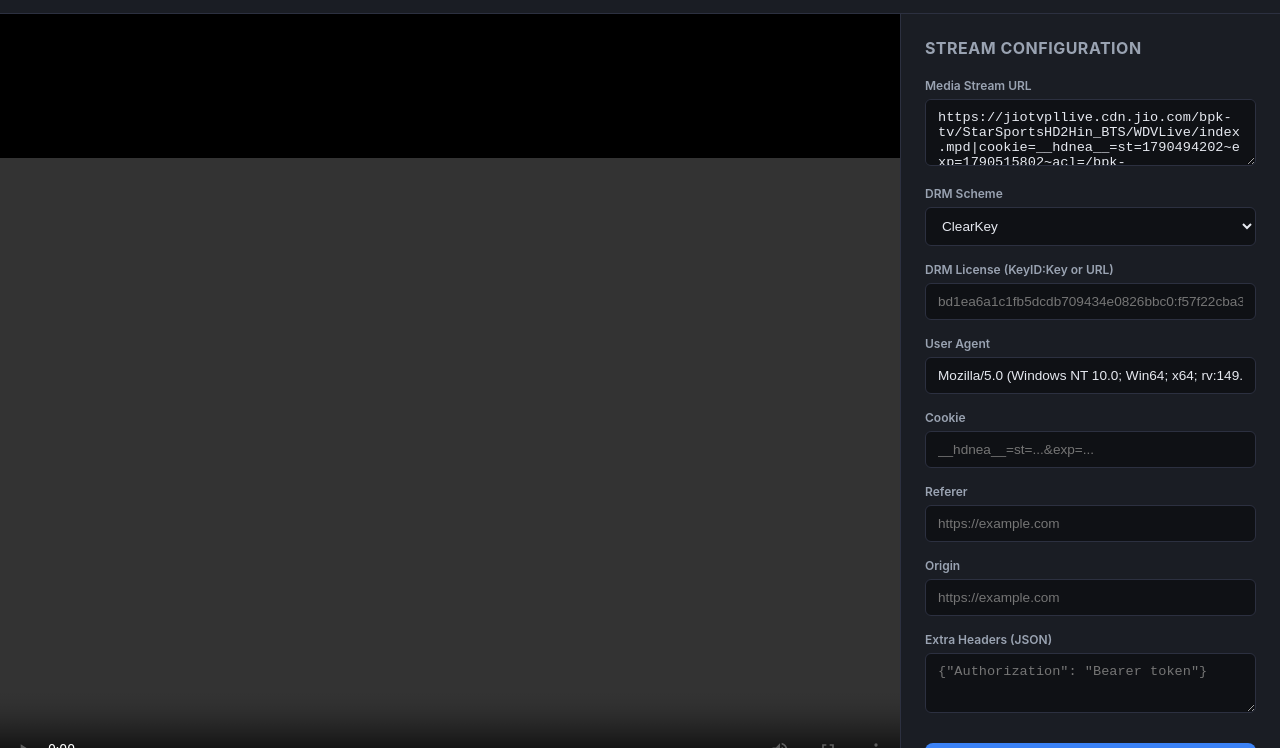
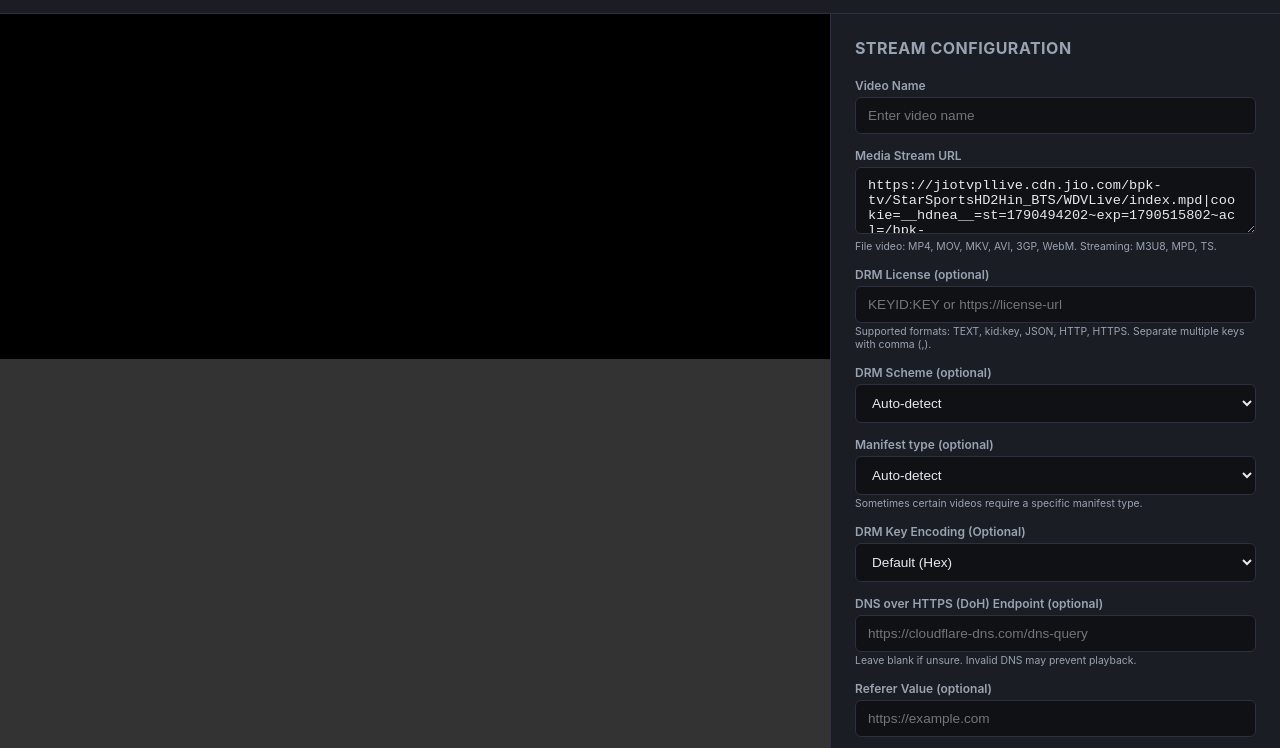
Before and after one commit to Rahuldir/newww-baby, a website: page index.html in a window 1280 px wide. Shown: the part 43-791 px from the top of the page. Drawn offline with nearby package versions, Linux system fonts and the light colour scheme; no server answers.

Commit message:
Update index.html

```diff
--- a/index.html
+++ b/index.html
@@ -5,9 +5,7 @@
     <meta name="viewport" content="width=device-width, initial-scale=1.0">
     <title>Web IPTV & DRM Player</title>
 
-    <!-- Shaka Player for DASH + DRM -->
     <script src="https://cdnjs.cloudflare.com/ajax/libs/shaka-player/4.3.6/shaka-player.compiled.js"></script>
-    <!-- hls.js for HLS -->
     <script src="https://cdnjs.cloudflare.com/ajax/libs/hls.js/1.5.15/hls.min.js"></script>
 
     <style>
@@ -22,60 +20,31 @@
             background: var(--bg); color: var(--fg); min-height: 100vh;
             display: flex; flex-direction: column;
         }
-
-        /* Header */
         header {
             background: var(--bg2); padding: 16px 24px; border-bottom: 1px solid var(--border);
             display: flex; align-items: center; justify-content: space-between;
         }
         header h1 { font-size: 1.2rem; font-weight: 700; }
-
-        /* Main Layout */
-        .container {
-            display: grid; grid-template-columns: 1fr 380px;
-            flex: 1; overflow: hidden;
-        }
-
-        /* Video Area */
-        .video-area {
-            background: #000; display: flex; flex-direction: column;
-            align-items: center; justify-content: center; position: relative;
-        }
+        .container { display: grid; grid-template-columns: 1fr 450px; flex: 1; overflow: hidden; }
+        .video-area { background: #000; display: flex; flex-direction: column; align-items: center; justify-content: center; position: relative; }
         video { width: 100%; height: 100%; max-height: 80vh; background: #000; }
-        .status {
-            position: absolute; bottom: 20px; left: 20px; right: 20px;
-            background: rgba(0,0,0,0.8); padding: 12px 20px; border-radius: 8px;
-            font-size: 0.9rem; text-align: center; display: none;
-        }
+        .status { position: absolute; bottom: 20px; left: 20px; right: 20px; background: rgba(0,0,0,0.8); padding: 12px 20px; border-radius: 8px; font-size: 0.9rem; text-align: center; display: none; }
         .status.error { color: #fca5a5; display: block; }
         .status.info { color: #93c5fd; display: block; }
 
-        /* Sidebar Form */
-        .sidebar {
-            background: var(--bg2); border-left: 1px solid var(--border);
-            padding: 24px; overflow-y: auto;
-        }
+        .sidebar { background: var(--bg2); border-left: 1px solid var(--border); padding: 24px; overflow-y: auto; }
         .sidebar h2 { font-size: 1rem; margin-bottom: 20px; color: var(--fg2); text-transform: uppercase; letter-spacing: 0.5px; }
 
-        .field { margin-bottom: 16px; }
-        .field label { display: block; font-size: 0.75rem; color: var(--fg2); margin-bottom: 6px; font-weight: 600; }
-        .field input, .field select, .field textarea {
-            width: 100%; padding: 10px 12px; background: var(--bg);
-            border: 1px solid var(--border); border-radius: 6px;
-            color: var(--fg); font-size: 0.85rem; outline: none;
-        }
+        .field { margin-bottom: 14px; }
+        .field label { display: block; font-size: 0.75rem; color: var(--fg2); margin-bottom: 4px; font-weight: 600; }
+        .field input, .field select, .field textarea { width: 100%; padding: 10px 12px; background: var(--bg); border: 1px solid var(--border); border-radius: 6px; color: var(--fg); font-size: 0.85rem; outline: none; }
         .field input:focus, .field select:focus, .field textarea:focus { border-color: var(--accent); }
-        .field textarea { resize: vertical; min-height: 60px; }
-        .field small { display: block; font-size: 0.7rem; color: var(--fg2); margin-top: 4px; }
-
+        .field textarea { resize: vertical; min-height: 50px; }
+        .field small { display: block; font-size: 0.65rem; color: var(--fg2); margin-top: 2px; }
         .row { display: flex; gap: 10px; }
         .row .field { flex: 1; }
 
-        button {
-            width: 100%; padding: 14px; background: var(--accent); color: #fff;
-            border: none; border-radius: 8px; font-size: 1rem; font-weight: 700;
-            cursor: pointer; margin-top: 10px; transition: 0.2s;
-        }
+        button { width: 100%; padding: 14px; background: var(--accent); color: #fff; border: none; border-radius: 8px; font-size: 1rem; font-weight: 700; cursor: pointer; margin-top: 10px; transition: 0.2s; }
         button:hover { background: #2563eb; }
         button:disabled { opacity: 0.5; cursor: not-allowed; }
 
@@ -86,13 +55,9 @@
         .playlist-input button { width: auto; margin: 0; padding: 10px 16px; font-size: 0.8rem; }
 
         #channelList { margin-top: 15px; max-height: 200px; overflow-y: auto; }
-        .channel-item {
-            padding: 10px; border-bottom: 1px solid var(--border);
-            cursor: pointer; font-size: 0.85rem; transition: 0.2s;
-        }
+        .channel-item { padding: 10px; border-bottom: 1px solid var(--border); cursor: pointer; font-size: 0.85rem; transition: 0.2s; }
         .channel-item:hover { background: var(--bg3); }
         .channel-item.active { background: var(--bg3); border-left: 3px solid var(--accent); }
-
     </style>
 </head>
 <body>
@@ -103,24 +68,35 @@
 </header>
 
 <div class="container">
-    <!-- Video Area -->
     <div class="video-area">
         <video id="video" controls autoplay></video>
         <div id="status" class="status"></div>
     </div>
 
-    <!-- Sidebar Form -->
     <div class="sidebar">
         <h2>Stream Configuration</h2>
 
         <div class="field">
-            <label>Media Stream URL</label>
-            <textarea id="streamUrl" rows="3" placeholder="https://jiotvpllive.cdn.jio.com/.../index.mpd|cookie=...&drmScheme=clearkey&drmLicense=KEY:KEY"></textarea>
+            <label>Video Name</label>
+            <input id="videoName" placeholder="Enter video name">
         </div>
 
         <div class="field">
-            <label>DRM Scheme</label>
+            <label>Media Stream URL</label>
+            <textarea id="streamUrl" rows="3" placeholder="https://.../index.mpd|cookie=...&drmScheme=clearkey&drmLicense=KEY:KEY"></textarea>
+            <small>File video: MP4, MOV, MKV, AVI, 3GP, WebM. Streaming: M3U8, MPD, TS.</small>
+        </div>
+
+        <div class="field">
+            <label>DRM License (optional)</label>
+            <input id="drmLicense" placeholder="KEYID:KEY or https://license-url">
+            <small>Supported formats: TEXT, kid:key, JSON, HTTP, HTTPS. Separate multiple keys with comma (,).</small>
+        </div>
+
+        <div class="field">
+            <label>DRM Scheme (optional)</label>
             <select id="drmScheme">
+                <option value="">Auto-detect</option>
                 <option value="clearkey">ClearKey</option>
                 <option value="widevine">Widevine</option>
                 <option value="playready">PlayReady</option>
@@ -128,8 +104,33 @@
         </div>
 
         <div class="field">
-            <label>DRM License (KeyID:Key or URL)</label>
-            <input id="drmLicense" placeholder="bd1ea6a1c1fb5dcdb709434e0826bbc0:f57f22cba32739ce7beb1fab3f3d060b">
+            <label>Manifest type (optional)</label>
+            <select id="manifestType">
+                <option value="">Auto-detect</option>
+                <option value="dash">DASH</option>
+                <option value="hls">HLS</option>
+                <option value="ss">SmoothStreaming</option>
+            </select>
+            <small>Sometimes certain videos require a specific manifest type.</small>
+        </div>
+
+        <div class="field">
+            <label>DRM Key Encoding (Optional)</label>
+            <select id="drmKeyEncoding">
+                <option value="default">Default (Hex)</option>
+                <option value="base64">Base64</option>
+            </select>
+        </div>
+
+        <div class="field">
+            <label>DNS over HTTPS (DoH) Endpoint (optional)</label>
+            <input id="dohEndpoint" placeholder="https://cloudflare-dns.com/dns-query">
+            <small>Leave blank if unsure. Invalid DNS may prevent playback.</small>
+        </div>
+
+        <div class="field">
+            <label>Referer Value (optional)</label>
+            <input id="referer" placeholder="https://example.com">
         </div>
 
         <div class="field">
@@ -138,23 +139,24 @@
         </div>
 
         <div class="field">
-            <label>Cookie</label>
-            <input id="cookie" placeholder="__hdnea__=st=...&exp=...">
-        </div>
-
-        <div class="field">
-            <label>Referer</label>
-            <input id="referer" placeholder="https://example.com">
-        </div>
-
-        <div class="field">
-            <label>Origin</label>
+            <label>Origin Value (optional)</label>
             <input id="origin" placeholder="https://example.com">
         </div>
 
         <div class="field">
-            <label>Extra Headers (JSON)</label>
-            <textarea id="extraHeaders" rows="2" placeholder='{"Authorization": "Bearer token"}'></textarea>
+            <label>Authorization (optional)</label>
+            <input id="authorization" placeholder="Bearer <access_token>">
+        </div>
+
+        <div class="field">
+            <label>Cookie Value (optional)</label>
+            <input id="cookie" placeholder="name=user;app=max;id=value">
+        </div>
+
+        <div class="field">
+            <label>Extra Header (optional)</label>
+            <textarea id="extraHeaders" rows="2" placeholder='{"userId":"react-jw-player","sessionId":"123456789"}'></textarea>
+            <small>Must be in JSON format.</small>
         </div>
 
         <button id="playBtn">▶ PLAY STREAM</button>
@@ -171,7 +173,6 @@
 </div>
 
 <script>
-    // ── DOM Elements ──
     const $ = (id) => document.getElementById(id);
     const video = $('video');
     const statusEl = $('status');
@@ -179,9 +180,8 @@
 
     let shakaPlayer = null;
     let hlsInstance = null;
-    let currentStreamId = null;
 
-    // ── Check Proxy Status ──
+    // Check Proxy Status
     fetch('http://localhost:3000/register', {
         method: 'POST',
         headers: { 'Content-Type': 'application/json' },
@@ -194,13 +194,12 @@
         proxyStatus.style.color = '#ef4444';
     });
 
-    // ── Status Helper ──
     function showStatus(msg, type = 'info') {
         statusEl.textContent = msg;
         statusEl.className = `status ${type}`;
     }
 
-    // ── Parse Piped URL Options ──
+    // Parse Piped URL Options
     function parseStreamUrl(rawUrl) {
         const result = { url: rawUrl, headers: {}, drmScheme: '', drmLicense: '' };
         const pipeIndex = rawUrl.indexOf('|');
@@ -209,7 +208,6 @@
         result.url = rawUrl.slice(0, pipeIndex).trim();
         const optionsStr = rawUrl.slice(pipeIndex + 1);
 
-        // Extract known keys
         const keys = ['cookie', 'user', 'drmScheme', 'drmLicense', 'referer', 'origin'];
         let remaining = optionsStr;
 
@@ -224,16 +222,24 @@
                 else if (key === 'origin') result.headers['Origin'] = value;
                 else if (key === 'drmScheme') result.drmScheme = value.toLowerCase();
                 else if (key === 'drmLicense') result.drmLicense = value;
-
-                // Remove matched part to avoid re-matching
                 remaining = remaining.replace(match[0], '');
             }
         });
-
         return result;
     }
 
-    // ── Main Play Function ──
+    // Base64 to Hex Converter for DRM Key Encoding
+    function base64ToHex(base64) {
+        try {
+            const binary = atob(base64);
+            let hex = '';
+            for (let i = 0; i < binary.length; i++) {
+                hex += binary.charCodeAt(i).toString(16).padStart(2, '0');
+            }
+            return hex;
+        } catch (e) { return base64; }
+    }
+
     async function playStream() {
         const rawUrl = $('streamUrl').value.trim();
         if (!rawUrl) return showStatus('Please enter a stream URL', 'error');
@@ -241,28 +247,31 @@
         showStatus('Parsing URL...', 'info');
         const parsed = parseStreamUrl(rawUrl);
 
-        // Override with manual form inputs if provided
+        // Build headers from form
         const formHeaders = {};
         if ($('cookie').value.trim()) formHeaders['Cookie'] = $('cookie').value.trim();
         if ($('userAgent').value.trim()) formHeaders['User-Agent'] = $('userAgent').value.trim();
         if ($('referer').value.trim()) formHeaders['Referer'] = $('referer').value.trim();
         if ($('origin').value.trim()) formHeaders['Origin'] = $('origin').value.trim();
+        if ($('authorization').value.trim()) formHeaders['Authorization'] = $('authorization').value.trim();
 
         const extraHeadersStr = $('extraHeaders').value.trim();
         if (extraHeadersStr) {
-            try {
-                Object.assign(formHeaders, JSON.parse(extraHeadersStr));
-            } catch (e) {
-                return showStatus('Invalid JSON in Extra Headers', 'error');
-            }
+            try { Object.assign(formHeaders, JSON.parse(extraHeadersStr)); }
+            catch (e) { return showStatus('Invalid JSON in Extra Headers', 'error'); }
         }
 
-        // Merge parsed and form headers (form takes precedence)
         const finalHeaders = { ...parsed.headers, ...formHeaders };
+        const finalDrmScheme = $('drmScheme').value || parsed.drmScheme;
+        const finalManifestType = $('manifestType').value;
+        const finalDoh = $('dohEndpoint').value.trim();
 
-        // Get DRM info (form overrides URL)
-        const finalDrmScheme = $('drmScheme').value || parsed.drmScheme;
-        const finalDrmLicense = $('drmLicense').value.trim() || parsed.drmLicense;
+        // Handle DRM Key Encoding
+        let finalDrmLicense = $('drmLicense').value.trim() || parsed.drmLicense;
+        if ($('drmKeyEncoding').value === 'base64' && finalDrmLicense.includes(':')) {
+            const [kid, key] = finalDrmLicense.split(':');
+            finalDrmLicense = `${base64ToHex(kid.trim())}:${base64ToHex(key.trim())}`;
+        }
 
         // Register stream with proxy
         showStatus('Registering with proxy...', 'info');
@@ -271,49 +280,38 @@
             const regRes = await fetch('http://localhost:3000/register', {
                 method: 'POST',
                 headers: { 'Content-Type': 'application/json' },
-                body: JSON.stringify({ url: parsed.url, headers: finalHeaders })
+                body: JSON.stringify({ url: parsed.url, headers: finalHeaders, dohEndpoint: finalDoh })
             });
             const data = await regRes.json();
             streamId = data.streamId;
-            currentStreamId = streamId;
         } catch (err) {
             return showStatus('Proxy server is not running. Please run "node proxy-server.js"', 'error');
         }
 
-        // Build proxied URL
         const proxiedUrl = `http://localhost:3000/proxy?streamId=${streamId}&url=${encodeURIComponent(parsed.url)}`;
-
         showStatus('Loading manifest...', 'info');
 
-        // Destroy previous players
         if (shakaPlayer) { shakaPlayer.destroy(); shakaPlayer = null; }
         if (hlsInstance) { hlsInstance.destroy(); hlsInstance = null; }
 
-        const isDash = parsed.url.includes('.mpd');
-        const isHls = parsed.url.includes('.m3u8');
+        const isDash = finalManifestType === 'dash' || (!finalManifestType && parsed.url.includes('.mpd'));
+        const isHls = finalManifestType === 'hls' || (!finalManifestType && parsed.url.includes('.m3u8'));
 
         try {
             if (isDash) {
-                // Shaka Player for DASH
                 shaka.polyfill.installAll();
                 shakaPlayer = new shaka.Player(video);
 
-                // Configure ClearKey
                 if (finalDrmScheme === 'clearkey' && finalDrmLicense) {
                     const [kid, key] = finalDrmLicense.split(':');
-                    shakaPlayer.configure({
-                        drm: { clearKeys: { [kid.trim()]: key.trim() } }
-                    });
-                    console.log('ClearKey configured:', kid, key);
+                    shakaPlayer.configure({ drm: { clearKeys: { [kid.trim()]: key.trim() } } });
                 }
 
                 await shakaPlayer.load(proxiedUrl);
                 video.play();
                 showStatus('Playing DASH stream...', 'info');
                 setTimeout(() => statusEl.style.display = 'none', 3000);
-
             } else if (isHls) {
-                // hls.js for HLS
                 if (Hls.isSupported()) {
                     hlsInstance = new Hls();
                     hlsInstance.loadSource(proxiedUrl);
@@ -335,21 +333,17 @@
             }
         } catch (err) {
             console.error(err);
-            showStatus('Playback Error: ' + (err.message || 'Check console for details'), 'error');
+            showStatus('Playback Error: ' + (err.message || 'Check console'), 'error');
         }
     }
 
-    // ── Playlist Loader ──
     async function loadPlaylist() {
         const url = $('playlistUrl').value.trim();
         if (!url) return;
-
         showStatus('Loading playlist...', 'info');
         try {
             const res = await fetch(url);
             const text = await res.text();
-
-            // Parse M3U
             const lines = text.split('\n');
             const channels = [];
             let current = null;
@@ -366,35 +360,27 @@
                 }
             });
 
-            if (channels.length === 0) return showStatus('No channels found in playlist', 'error');
+            if (channels.length === 0) return showStatus('No channels found', 'error');
 
-            // Render channels
             const listEl = $('channelList');
-            listEl.innerHTML = channels.map((ch, i) =>
-                `<div class="channel-item" data-index="${i}">${ch.name}</div>`
-            ).join('');
-
+            listEl.innerHTML = channels.map((ch, i) => `<div class="channel-item" data-index="${i}">${ch.name}</div>`).join('');
             listEl.querySelectorAll('.channel-item').forEach(el => {
                 el.addEventListener('click', () => {
-                    const ch = channels[el.dataset.index];
-                    $('streamUrl').value = ch.url;
+                    $('streamUrl').value = channels[el.dataset.index].url;
                     playStream();
                 });
             });
-
             showStatus(`Loaded ${channels.length} channels`, 'info');
             setTimeout(() => statusEl.style.display = 'none', 3000);
-
         } catch (err) {
             showStatus('Failed to load playlist: ' + err.message, 'error');
         }
     }
 
-    // ── Event Listeners ──
     $('playBtn').addEventListener('click', playStream);
     $('loadPlaylistBtn').addEventListener('click', loadPlaylist);
 
-    // Auto-fill the JioTV URL for testing
+    // Auto-fill the JioTV URL for testing (matching your provided link)
     $('streamUrl').value = 'https://jiotvpllive.cdn.jio.com/bpk-tv/StarSportsHD2Hin_BTS/WDVLive/index.mpd|cookie=__hdnea__=st=1790494202~exp=1790515802~acl=/bpk-tv/StarSportsHD2Hin_BTS/WDVLive/*~hmac=b83d5fad7e3904a3d5bbeadccfff5ff975f6da82c06876fadd16836c7ae19ffa&user=Mozilla/5.0 (Windows NT 10.0; Win64; x64; rv:149.0) Gecko/20100101 Firefox/149.0&drmScheme=clearkey&drmLicense=bd1ea6a1c1fb5dcdb709434e0826bbc0:f57f22cba32739ce7beb1fab3f3d060b';
 </script>
 </body>
```
